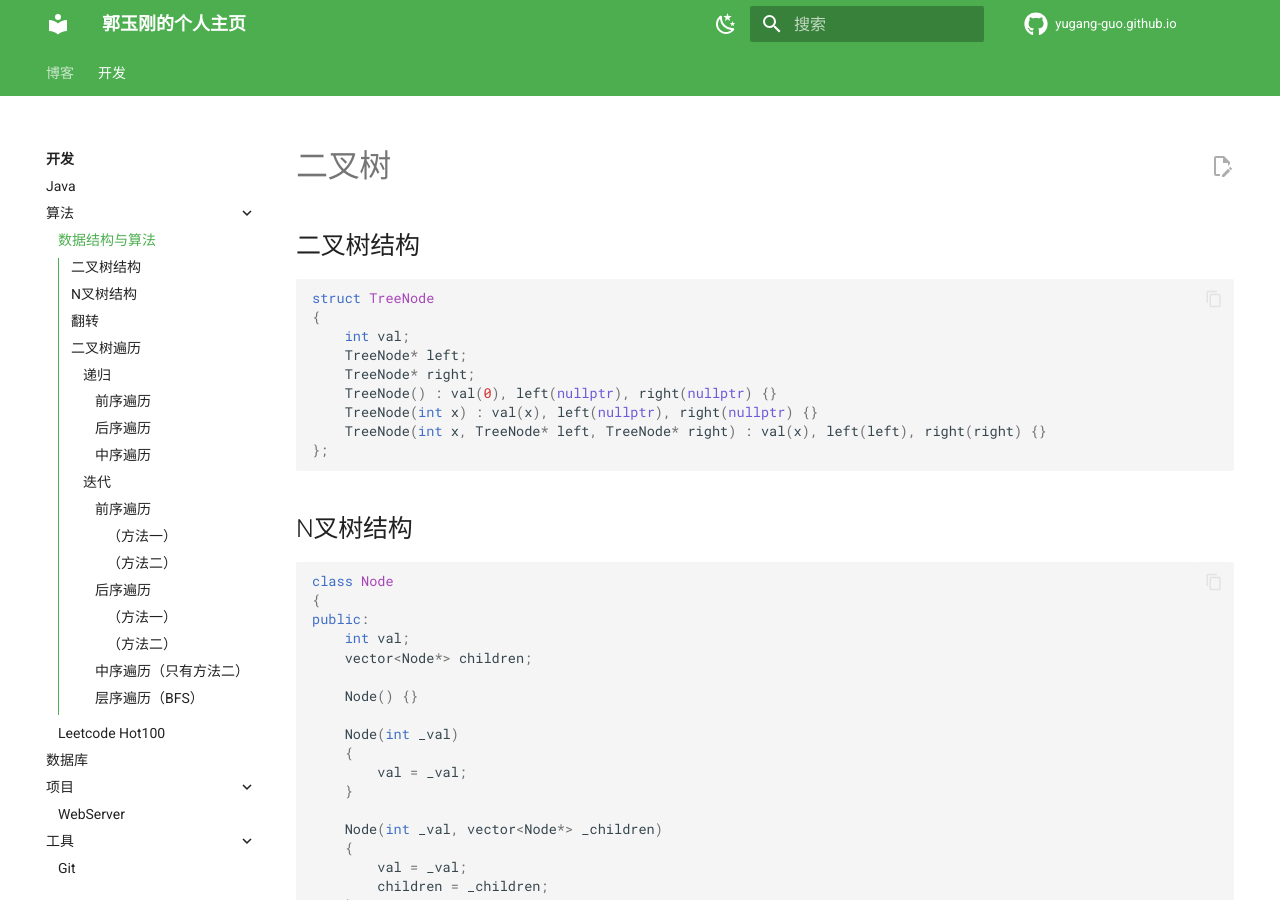
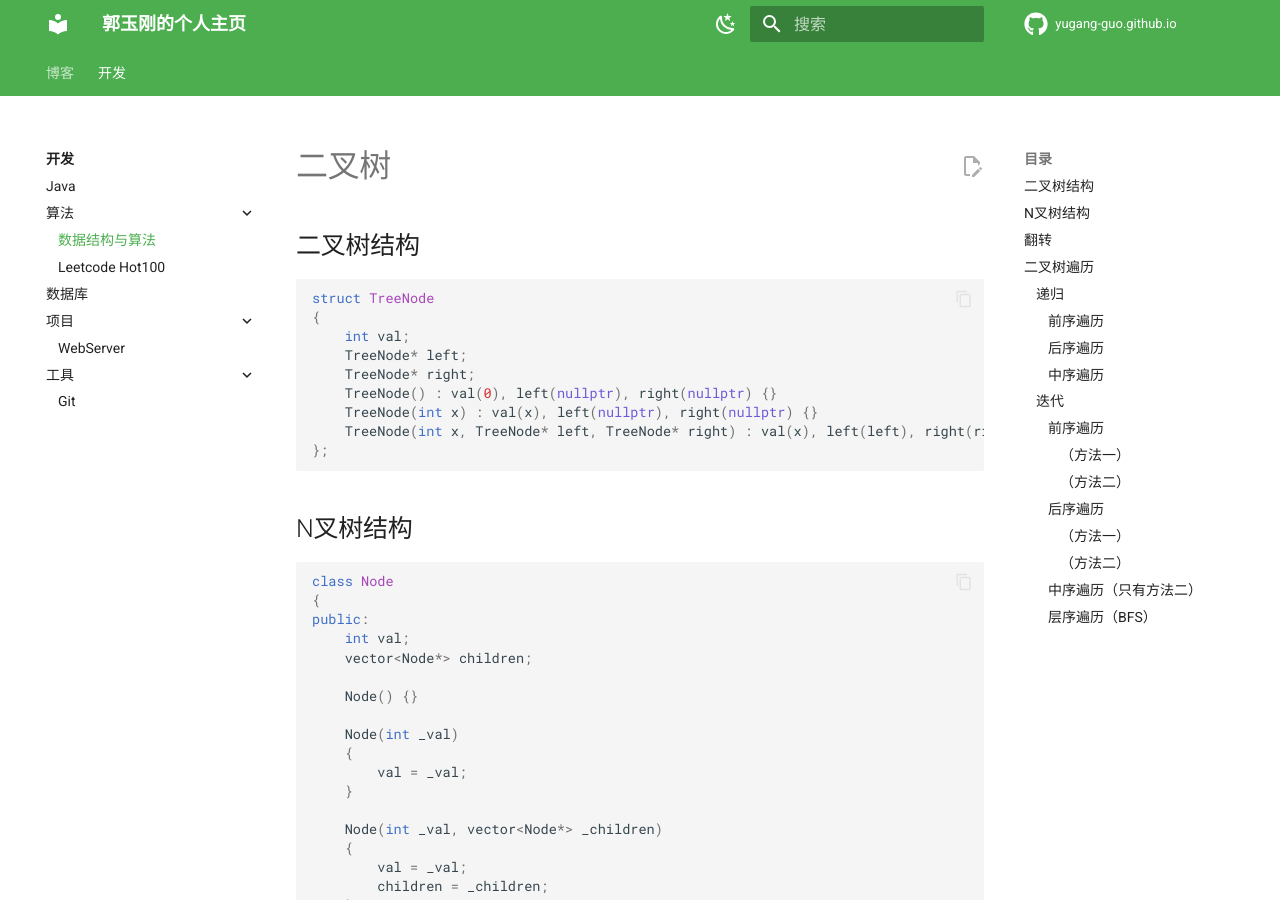
Before and after one commit to yugang-guo/yugang-guo.github.io, an MkDocs documentation site: the page built from docs/Dev/DSA.md, in a window 1280 px wide and 900 px high. Built offline with MkDocs 1.6.1 and Material for MkDocs 9.7.7, drawn with Linux system fonts in a browser that asks for light colours; nearby versions of some CDN libraries; library files that are not in the unit come from our copies; comment, search, counter and statistics services are not loaded.

Commit message:
Update mkdocs.yml

```diff
--- a/mkdocs.yml
+++ b/mkdocs.yml
@@ -24,9 +24,9 @@ nav:
 ## [top]
 theme:
   name: material
-  font:
-    text: Roboto  # 常规字体
-    code: Roboto Mono  #代码块字体
+  # font:
+  #   text: Roboto  # 常规字体
+  #   code: Roboto Mono  #代码块字体
   palette:
     - scheme: default # 日间模式
       primary: green # 上方的
@@ -49,7 +49,7 @@ theme:
     - search.highlight # 搜索出的文章关键词加入高亮
     - content.code.copy # 可以通过按钮复制代码
     - content.action.edit # 点击按钮跳转到编辑页面  需要结合 edit_uri 一起使用
-    - toc.integrate # 右侧生产目录
+    # - toc.integrate # 右侧生产目录
   language: zh # 一些提示性的文字会变成中文
   icon:
     repo: fontawesome/brands/github
```
